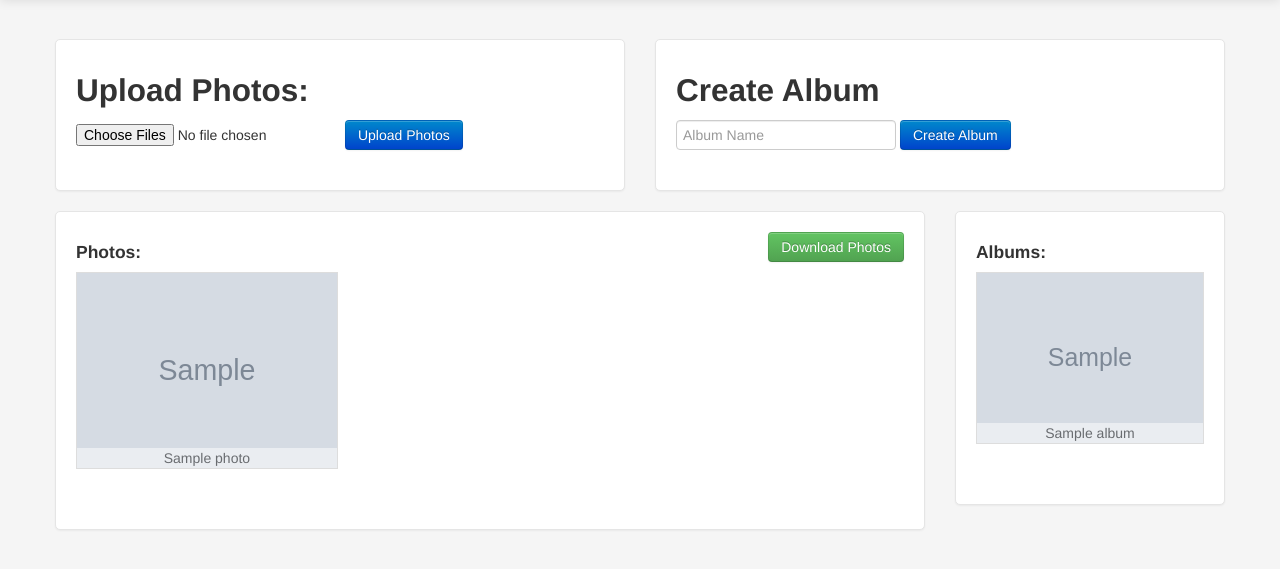
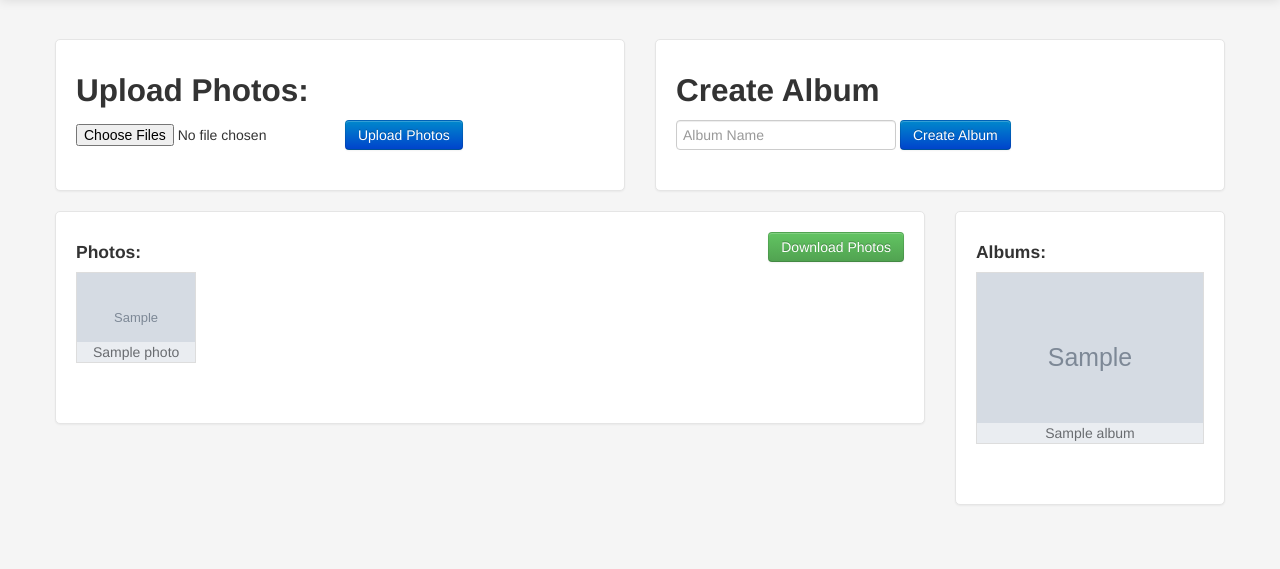
Before and after one commit to AlexG92/photoManage, a Django app: template templates/photos/index.html in a window 1280 px wide. Shown: the part 41-610 px from the top of the page. Run offline with Django 3.2, Linux system fonts and the light colour scheme; the template is opened without the code that fills it: values that come from a table or form of the project are taken from there, others are empty; tables that the repository leaves empty hold one stand-in row (values such as "Sample post"); grey boxes marked "Sample" are stand-in pictures; some libraries are stand-ins or nearby versions.

Commit message:
photo now uses thumb

```diff
--- a/templates/photos/index.html
+++ b/templates/photos/index.html
@@ -51,9 +51,9 @@
             <input type="hidden" name="deletePhoto">
             <ul class="thumbnails">
             {% for photo in photos %}
-                <li class="span4">
+                <li class="span2">
                     <a href="#" class="thumbnail span12">
-                        <img src="{{ MEDIA_URL }}{{ photo.photo }}">
+                        <img src="{{ MEDIA_URL }}{{ photo.thumb }}">
                         <div class="photoTitle" data-toggle="modal" data-target="#photoModel" id="{{ photo.id }}">{{ photo.title }}</div>
                         <button type="submit" value="{{ photo.id }}" class="btn btn-danger btn-mini thumbnailDelete" name="delete">Delete</button>
                     </a>
```
